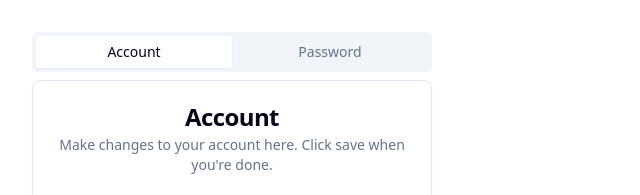
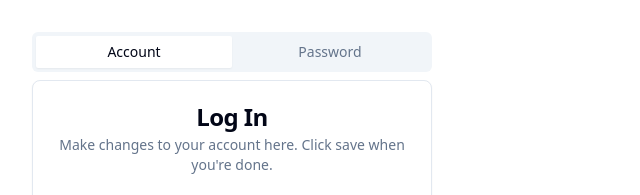
Before and after one commit to mrmihi/csse-fe, a React (Vite) app: page / in a window 1280 px wide. Shown: the top 195 px of the page, without its empty margins (0-640 px from the left). Built offline with nearby package versions, Linux system fonts and the light colour scheme.

Commit message:
Chore: renamed content

```diff
--- a/src/pages/auth/login.jsx
+++ b/src/pages/auth/login.jsx
@@ -26,7 +26,7 @@ export function Login() {
       <TabsContent value="account">
         <Card>
           <CardHeader>
-            <CardTitle>Account</CardTitle>
+            <CardTitle>Log In</CardTitle>
             <CardDescription>
               Make changes to your account here. Click save when you're done.
             </CardDescription>
```
